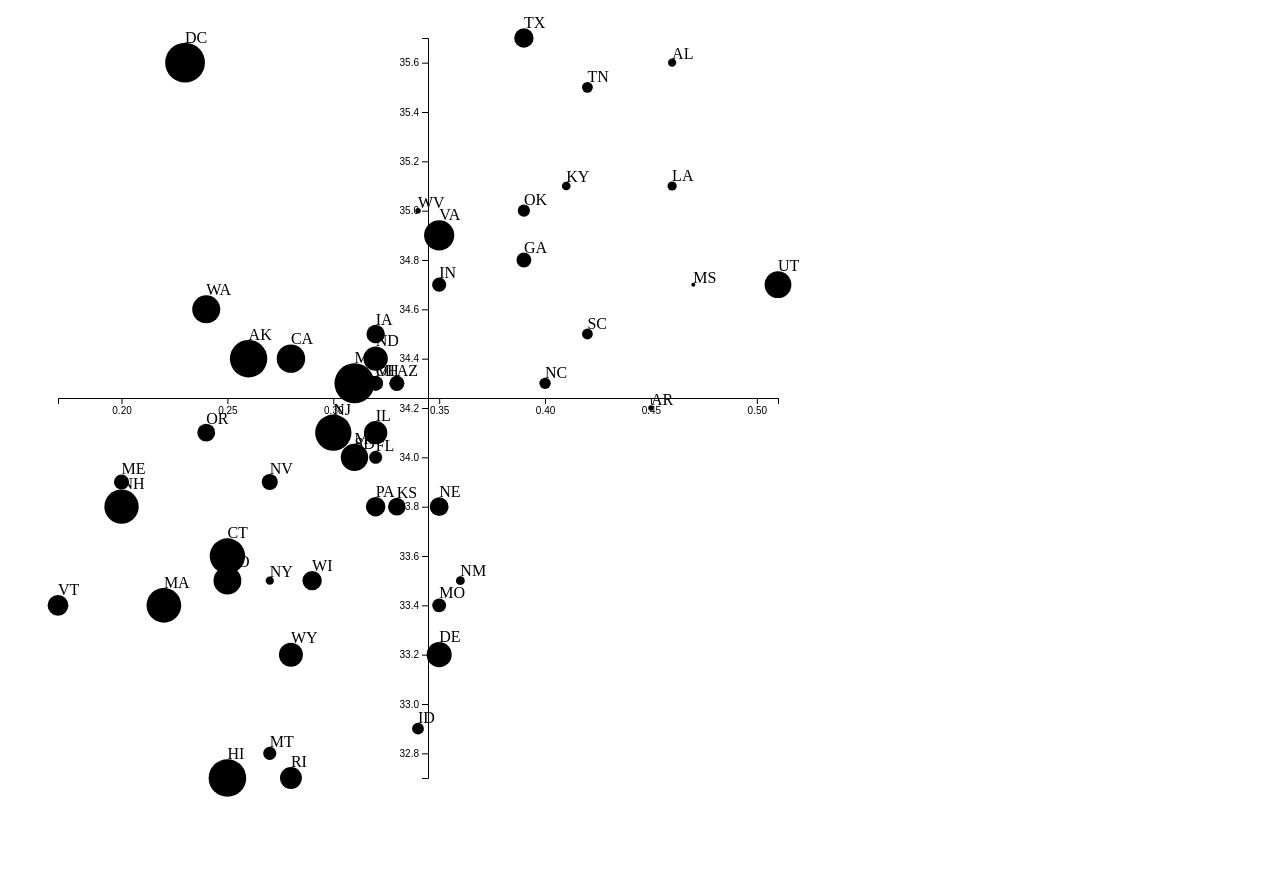
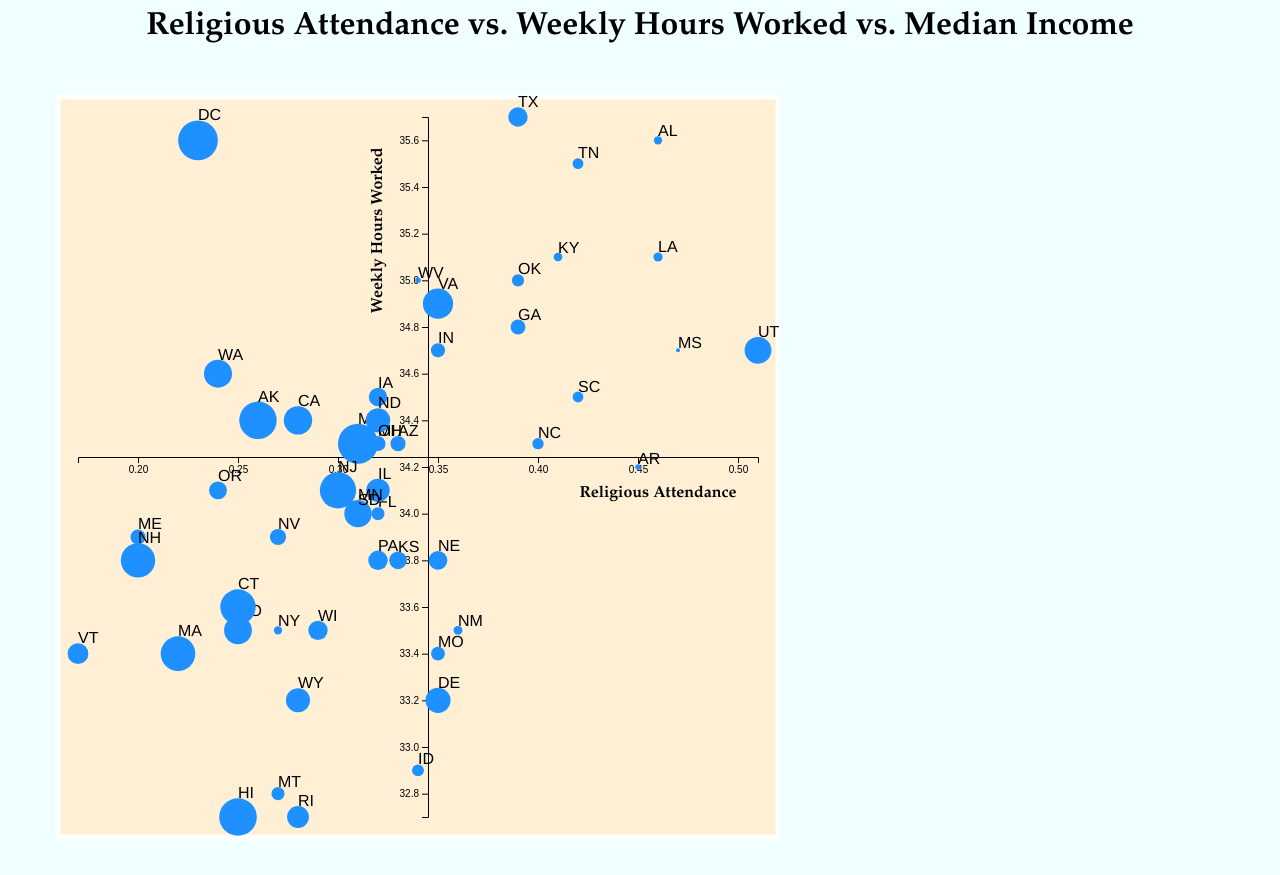
Before and after one commit to ac927/3300p1, a plain HTML site: page index.html in a window 1280 px wide. Before the commit the page ends 816 px from the top, so only its background shows below. Drawn offline with nearby package versions, Linux system fonts and the light colour scheme.

Commit message:
added colors to graph and formatting

```diff
--- a/index.html
+++ b/index.html
@@ -1,6 +1,11 @@
 <html>
+	<title>CS 3300 Project 1 (rw466, acac927, tzs2)</title>
+	<body style="background-color:azure;">
 	<script src="https://d3js.org/d3.v4.min.js"></script>
-	<svg id="plot">
+	<h1 style="font-family:Garamond;text-align:center">Religious Attendance vs. Weekly Hours Worked vs. Median Income</h1>
+
+	<svg id="plot" align="center"> </svg>
+
 	<script>
 
 		var fullData
@@ -15,6 +20,8 @@
 
 			var height = 800
 			var width = 800
+
+
 
 			var margins = {
 				"left": 50,
@@ -32,20 +39,44 @@
 			.append("g")
 			.attr("transform", "translate(" + margins.left + "," + margins.top + ")")
 
+			svg.append("rect")
+			.attr("height", domainHeight)
+			.attr("width", domainWidth)
+			.attr("stroke", "white")
+			.attr("stroke-width", 5)
+			.attr("fill", "papayawhip")
+
+
 			var xScale = d3.scaleLinear().domain(d3.extent(data, function (d) {
 				return d.religiousattendance
-			})).range([0, domainWidth])
+			})).range([20, domainWidth-20])
 
 			var yScale = d3.scaleLinear().domain(d3.extent(data, function (d) {
 				return d.workhours
-			})).range([domainHeight, 0])
+			})).range([domainHeight-20, 20])
 
 			var sizeScale = d3.scaleLinear().domain(d3.extent(data, function (d) {
 				return d.medianincome
 			})).range([2,20])
 
 			var xAxis = d3.axisBottom(xScale).ticks(10)
+			svg.append("text")
+			.attr("transform", "translate(" + (width*3/4) + " ," +
+                           (height/2) + ")")
+			.style("text-anchor", "middle")
+			.attr("font-family", "garamond")
+			.attr("font-weight", 700)
+			.text("Religious Attendance")
+
 			var yAxis = d3.axisLeft(yScale).ticks(10)
+			svg.append("text")
+			.style("text-anchor", "middle")
+			.style("dominant-baseline", "central")
+			.attr("transform", "translate("+
+			(width*2/5) + " ," + (height/6) + ")rotate (270)")
+			.attr("font-family", "garamond")
+			.attr("font-weight", 700)
+			.text("Weekly Hours Worked")
 
 			svg.append("g")
 			.attr("transform", "translate(0," + domainWidth/2 + ")" )
@@ -61,8 +92,11 @@
 				//.attr("r", 5)
 				.attr("cx", xScale(state.religiousattendance))
 				.attr("cy", yScale(state.workhours))
+				.attr("fill", "dodgerblue")
+
 
 				svg.append("text")
+				.attr("font-family", "helvetica")
 				.attr("x", xScale(state.religiousattendance))
 				.attr("y", yScale(state.workhours))
 				.attr("dy", (-1*sizeScale(state.medianincome)))
```
